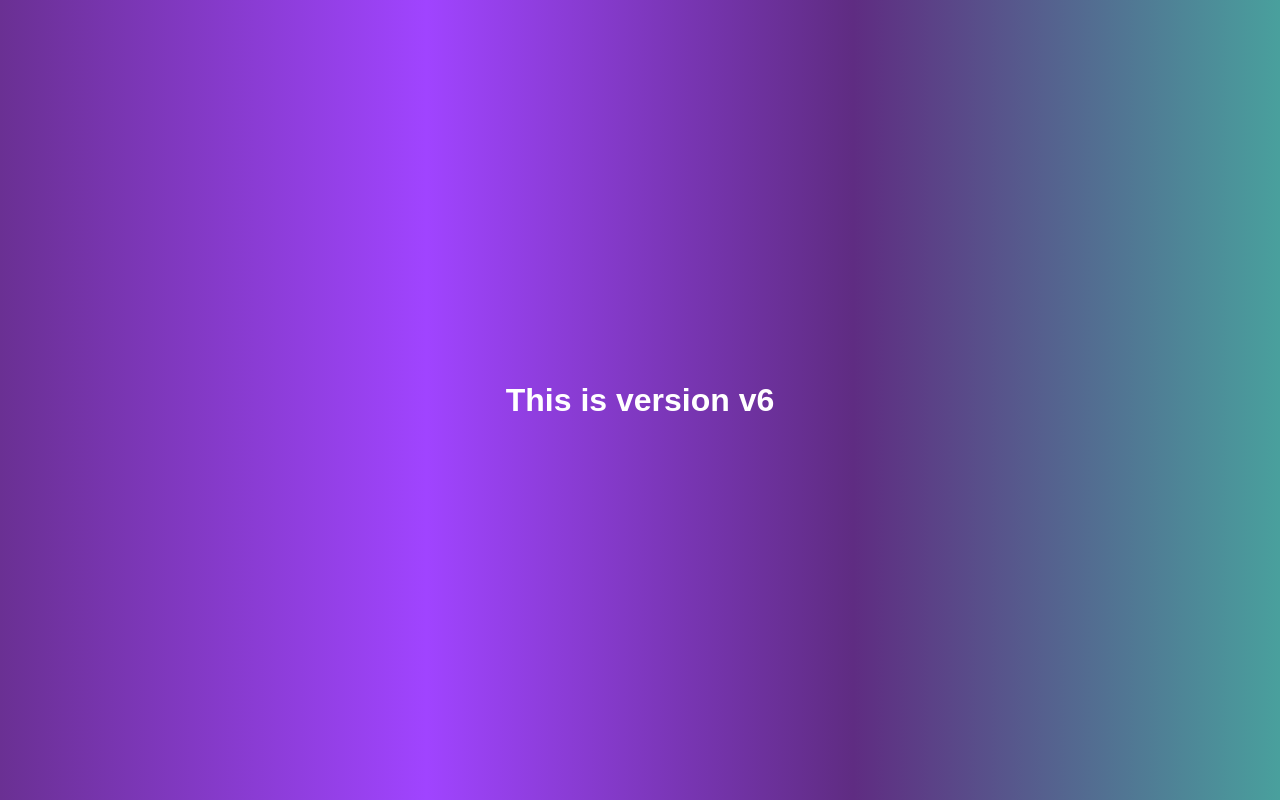
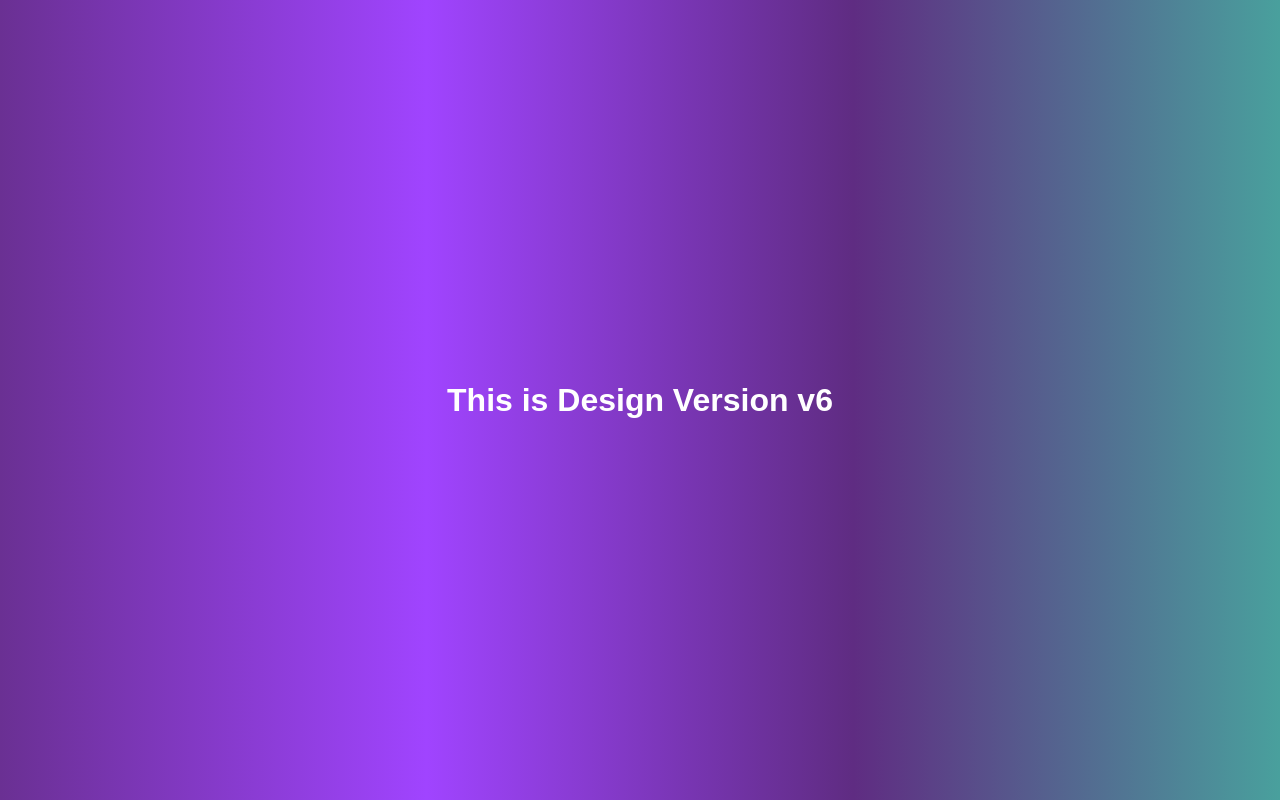
Before and after one commit to Rahul232102/Myrepo, a plain HTML site: page index.html in a window 1280 px wide. Drawn offline with Linux system fonts and the light colour scheme.

Commit message:
Changed H1

```diff
--- a/index.html
+++ b/index.html
@@ -7,6 +7,6 @@
     <title>Document</title>
 </head>
 <body>
-    <h1> This is version v6</h1>
+    <h1> This is Design Version v6</h1>
 </body>
 </html>
```
